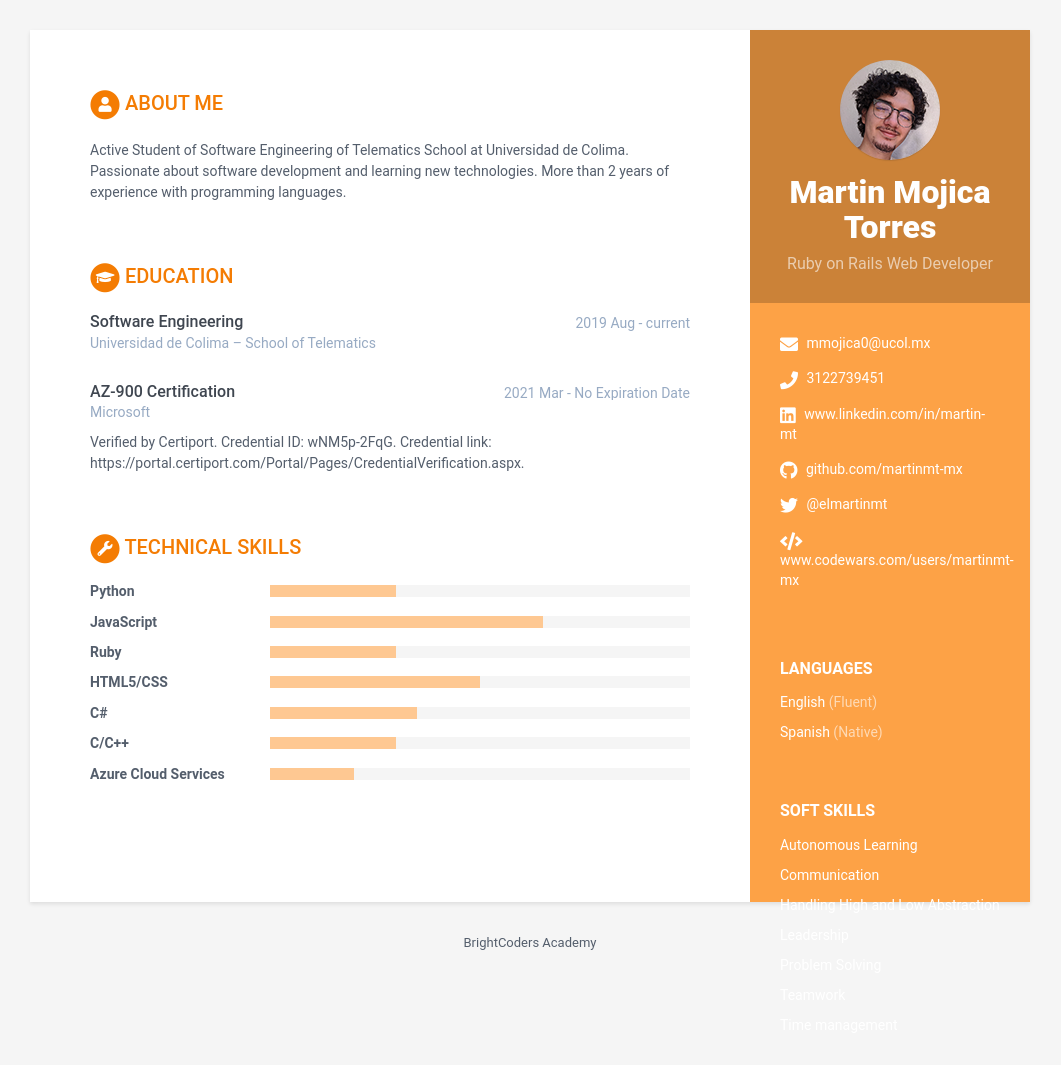
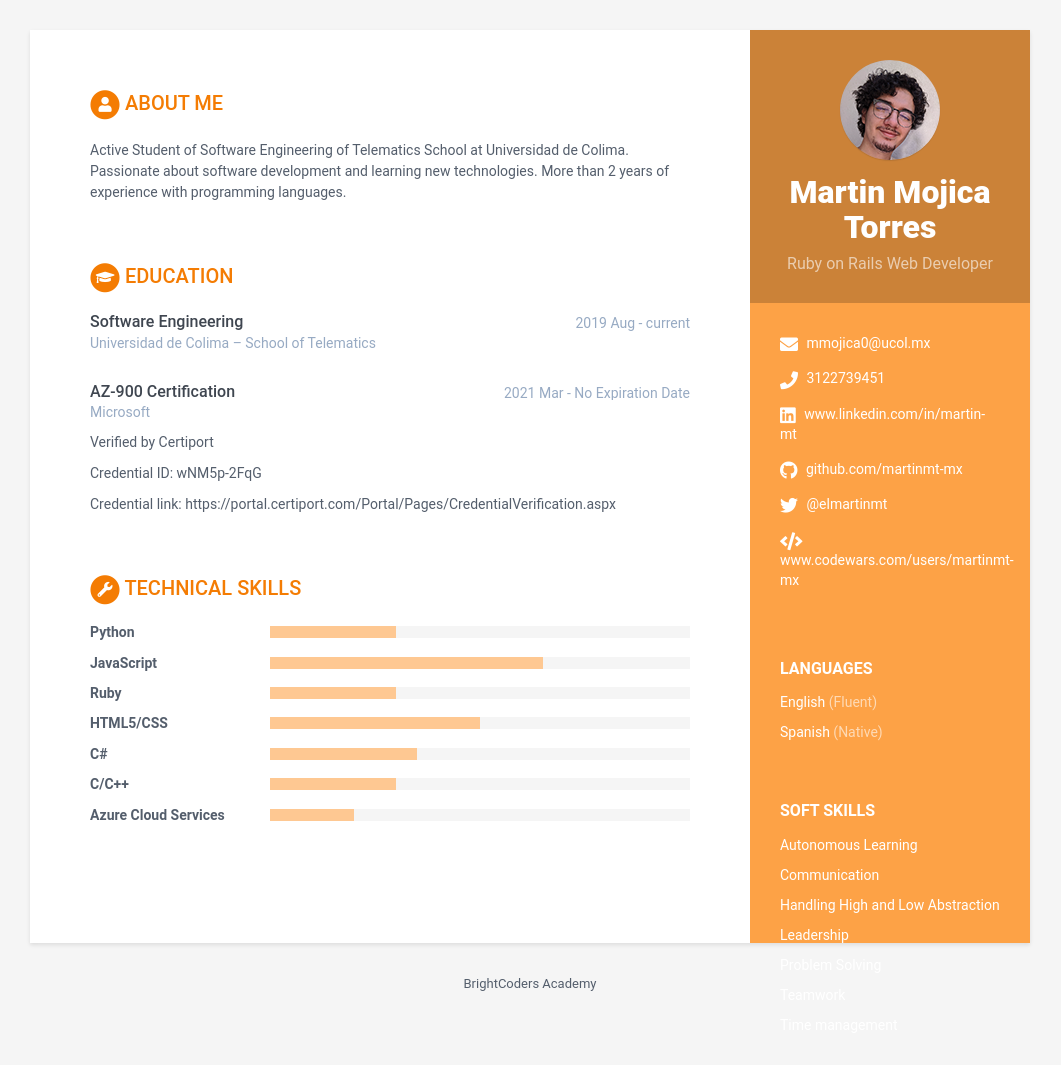
Before and after one commit to BC-MAY-21-ROR/kata-04-resume-martinmt-mx, a Jekyll site: the page built from index.html, in a window 1280 px wide. Shown: the whole page, without its empty margins (110-1171 px from the left). Built offline with Jekyll 4.4.1, drawn with Linux system fonts in a browser that asks for light colours.

```diff
--- a/_data/data.yml
+++ b/_data/data.yml
@@ -68,9 +68,9 @@ educationcomplete:
     university: Microsoft
     time: 2021 Mar - No Expiration Date
     details: |
-      Verified by Certiport.
-      Credential ID: wNM5p-2FqG.
-      Credential link: https://portal.certiport.com/Portal/Pages/CredentialVerification.aspx.
+      <p> Verified by Certiport </p>
+      <p> Credential ID: wNM5p-2FqG </p>
+      <p> Credential link: https://portal.certiport.com/Portal/Pages/CredentialVerification.aspx </p>
 
 
 # Registra aquí tu experiencia. Agrega o elimina según sea necesario
```
